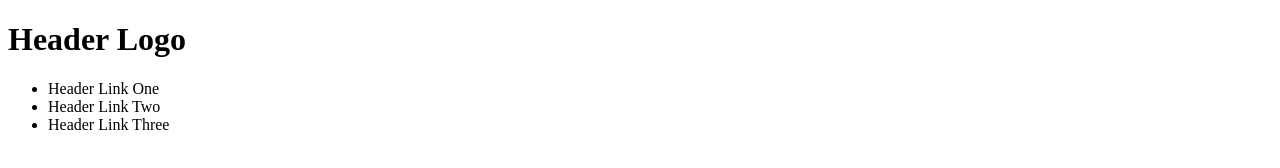
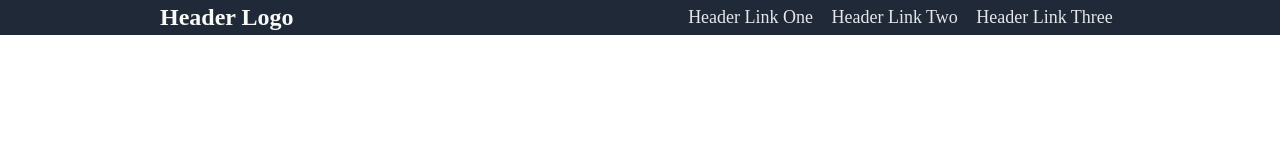
Before and after one commit to devcodeformat/landing-page, a plain HTML site: page index.html in a window 1280 px wide. Drawn offline with Linux system fonts and the light colour scheme.

Commit message:
styled navbar

```diff
--- a/index.html
+++ b/index.html
@@ -3,20 +3,25 @@
     <head>
         <meta charset="utf-8"/>
         <meta name="viewport" content="width=device-width"/>
+        <link rel="stylesheet" href="styles.css"/>
         <title>landing page example</title>
     </head>
     <body>
         <!-- navbar -->
-        <header>
+        <div class="navbar">
+            <div class="container">
+                <header class="item">
                     <h1>Header Logo</h1>
                 </header>
                 <nav>
-            <ul>
+                    <ul class="item">
                         <li>Header Link One</li>
                         <li>Header Link Two</li>
                         <li>Header Link Three</li>
                     </ul>
                 </nav>
+            </div>
+        </div>
         <!-- /navbar -->
         <main>
             <section></section>
--- /dev/null
+++ b/styles.css
@@ -0,0 +1,39 @@
+* {
+    padding: 0;
+    margin: 0;
+}
+
+/* =================================================
+Navigation Bar
+==================================================== */
+
+.navbar {
+    background-color: #1F2937;
+}
+
+.container {
+    max-width: 75%;
+    margin: auto;
+    display: flex;
+    align-items: center;
+}
+
+.container h1 {
+    color: #F9FAF8;
+    font-size: 24px;
+}
+
+.container ul li {
+    color: #E5E7EB;
+    font-size: 18px;
+    padding: .2em;
+    margin: .2em;
+    display: inline-block;
+}
+
+.item {
+    flex: 1;
+}
+
+/* =================================================
+==================================================== */
```
Lines whose indentation alone changed are shown as unchanged.
